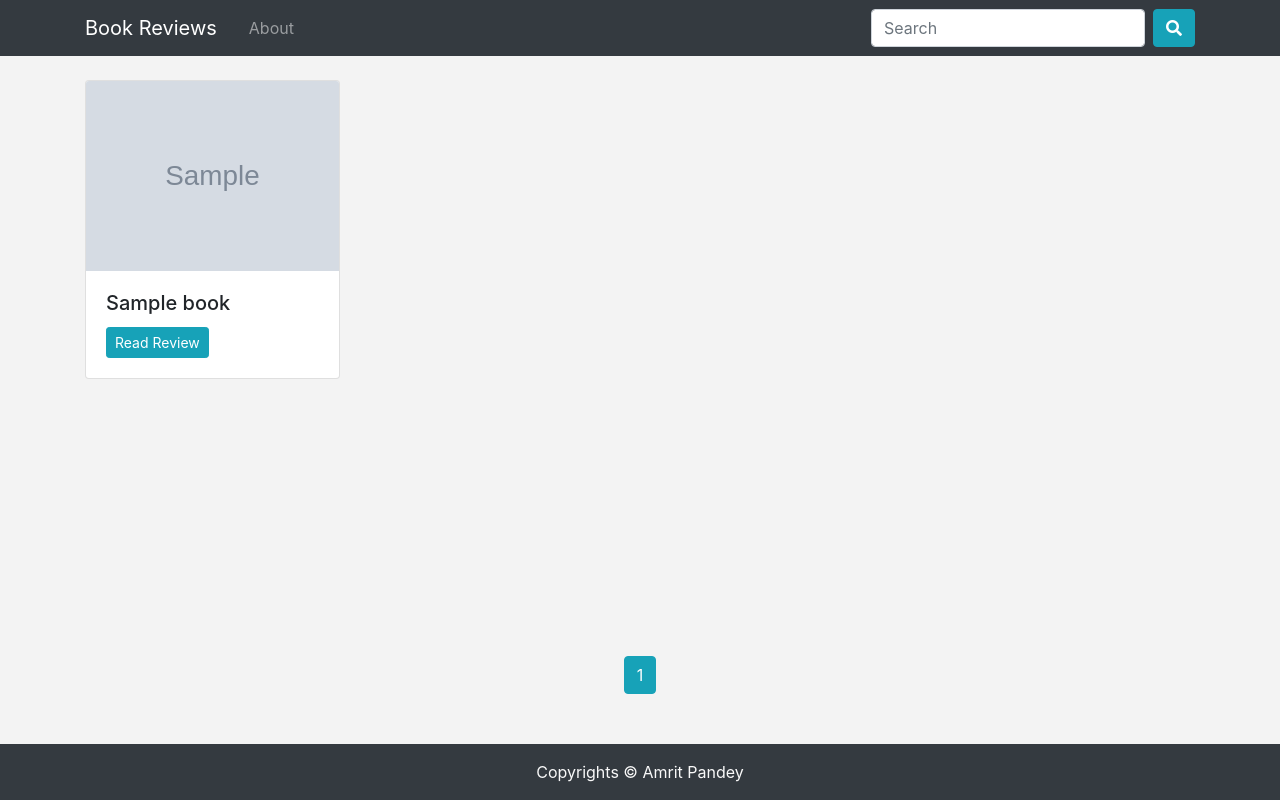
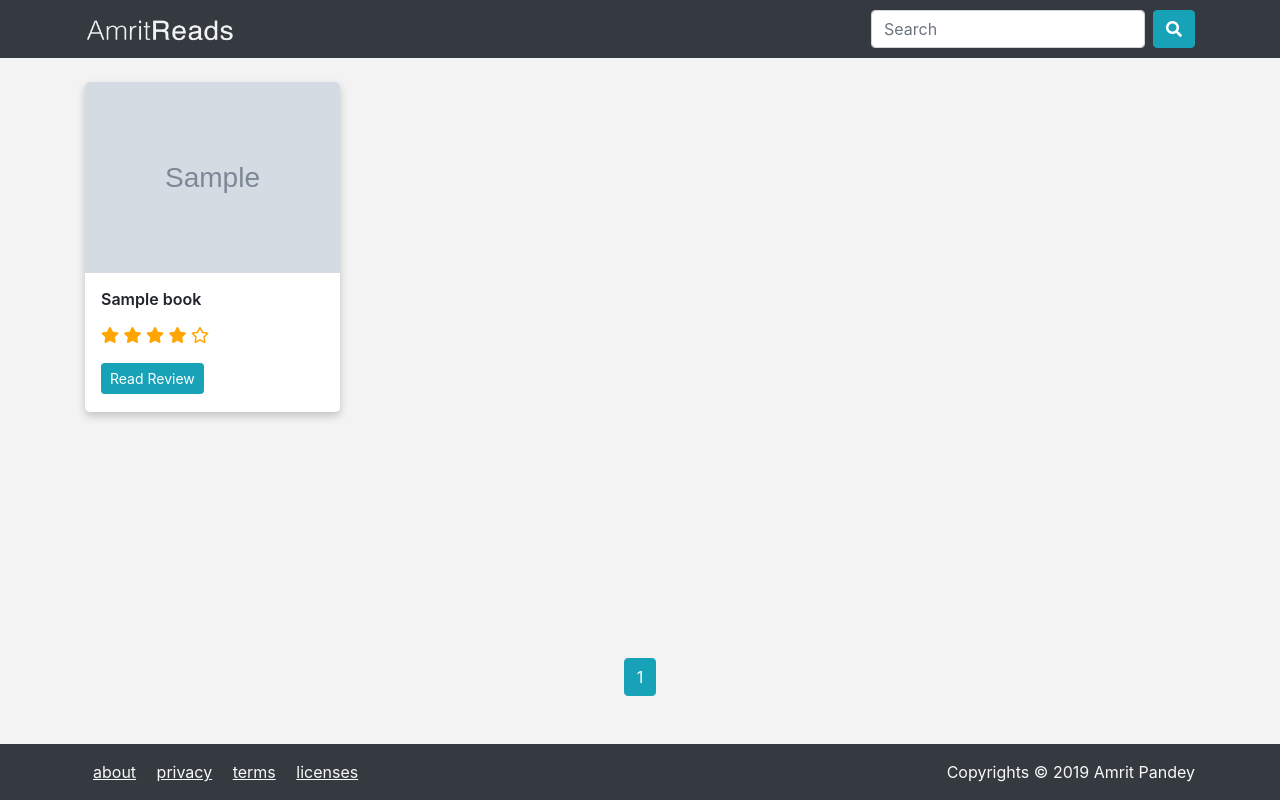
Before and after one commit to amritpandey23/Readaholic, a Flask app: page / in a window 1280 px wide. Run offline with Flask 2, Linux system fonts and the light colour scheme; tables that the repository leaves empty hold one stand-in row (values such as "Sample post"); grey boxes marked "Sample" are stand-in pictures; parts of the project's set-up code (start-up, migrations or seed data) failed here and were passed over; some libraries are stand-ins or nearby versions.

Commit message:
merge frontend

```diff
--- a/book_review/static/css/main.css
+++ b/book_review/static/css/main.css
@@ -7,13 +7,12 @@ body {
 }
 
 .main-footer {
-    text-align: center;
   background: #343a40;
   color: #f9f9f9;
   display: flex;
   justify-content: center;
   align-items: center;
-    height: 56px;
+  min-height: 56px;
 }
 
 .edit-pane {
@@ -32,10 +31,20 @@ body {
   border-width: 0 1px 1px 1px;
 }
 
-.review-content, .comment-card {
+.review-content,
+.comment-card {
   border: 1px solid #dee2e6;
   padding: 1rem;
   background: #fff;
+}
+
+.review-content,
+.book-title {
+  font-family: 'PT Serif', serif;
+}
+
+.book-title {
+  font-weight: 600;
 }
 
 .comment-card {
@@ -54,3 +63,53 @@ body {
 .rating-star {
   color: orange;
 }
+
+/* card design */
+.book-card {
+  box-shadow: 0 4px 8px 0 rgba(0, 0, 0, 0.2);
+  transition: 0.3s;
+  border-radius: 5px;
+  padding: 0 0 1rem 0;
+  background: #fff;
+}
+
+.book-card:hover {
+  box-shadow: 0 8px 16px 0 rgba(0, 0, 0, 0.2);
+}
+
+.book-card-container {
+  padding: 2px 16px;
+}
+
+.book-card-title {
+    margin: 0.75rem 0;
+    font-weight: 600;
+}
+
+.book-card .rating-stars {
+    margin-bottom: 1rem;
+}
+
+.book-card .cover-image-container {
+    max-height: 365px;
+    display: flex;
+    border-radius: 5px 5px 0 0;
+    justify-content: center;
+    align-items: center;
+    overflow: hidden;
+}
+
+.book-card .cover-image {
+    width: 100%;
+    height: 100%;
+}
+
+.site-links a{
+  color: #f9f9f9;
+  text-decoration: underline;
+  margin: 0 0.5rem;
+}
+
+.copyright-note {
+  text-align: right;
+}
--- a/book_review/templates/home.html
+++ b/book_review/templates/home.html
@@ -4,18 +4,27 @@
 <div class="book-deck">
     <div class="row">
         {% for book in books.items %}
-        <div class="col-sm-6 col-md-3 mb-4">
-            <div class="card" style="height: 100%;">
-                <a href="{{ url_for('book.present', book_slug=book.title_slug) }}">
-                    <img src="{{ url_for('main.send_image_file', filename=book.cover_image_file) }}"
-                        class="card-img-top">
+        <div class="col-sm-4 col-md-3 col-6 mb-4">
+            <div class="book-card">
+                <a href="{{ url_for('book.present', book_slug=book.title_slug) }}" class="cover-image-container">
+                    <img class="cover-image"
+                        src="{{ url_for('main.send_image_file', filename=book.cover_image_file) }}">
                 </a>
-                <div class="card-body">
-                    <h5 class="card-title">{{ book.book_title }}</h5>
-                    <div class="btn-group">
-                        <a href="{{ url_for('book.present', book_slug=book.title_slug) }}"
-                            class="btn btn-sm btn-info mr-2">Read Review</a>
+                <div class="book-card-container">
+                    <div class="book-card-title">{{ book.book_title }}</div>
+                    <div class="rating-stars">
+                        {% for n in range(5) %}
+                        {% if n < book.rating//1 %}
+                        <span class="fa fa-star rating-star"></span>
+                        {% elif (book.rating - n) == 0.5 %}
+                        <i class="fas fa-star-half-alt rating-star"></i>
+                        {% else %}
+                        <span class="far fa-star rating-star"></span>
+                        {% endif %}
+                        {% endfor %}
                     </div>
+                    <a href="{{ url_for('book.present', book_slug=book.title_slug) }}" class="btn btn-sm btn-info">Read
+                        Review</a>
                 </div>
             </div>
         </div>
--- a/book_review/templates/layout.html
+++ b/book_review/templates/layout.html
@@ -14,6 +14,7 @@
   <link rel="stylesheet" href="{{ url_for('static', filename='css/bootstrap.min.css') }}">
   <link rel="stylesheet" href="{{ url_for('static', filename='css/main.css') }}">
   <link href="https://cdnjs.cloudflare.com/ajax/libs/font-awesome/5.9.0/css/all.css" rel="stylesheet">
+  <link href="https://fonts.googleapis.com/css?family=PT+Serif:400,400i,700&display=swap" rel="stylesheet">
 </head>
 
 <body>
@@ -21,15 +22,16 @@
     <header class="main-header">
       <nav class="navbar navbar-expand-lg navbar-dark bg-dark">
         <div class="container">
-          <a class="navbar-brand mr-4" href="{{ url_for('main.home') }}">Book Reviews</a>
+          <a class="navbar-brand mr-2" href="{{ url_for('main.home') }}">
+            <img class="img-fluid" src="{{ url_for('static', filename='img/logo.png') }}" alt="brand logo"
+              style="max-width: 150px;">
+          </a>
           <button class="navbar-toggler" type="button" data-toggle="collapse" data-target="#navbarNav"
             aria-controls="navbarNav" aria-expanded="false" aria-label="Toggle navigation">
             <span class="navbar-toggler-icon"></span>
           </button>
           <div class="collapse navbar-collapse" id="navbarNav">
-            <ul class="navbar-nav mr-auto">
-              <a class="nav-item nav-link" href="{{ url_for('main.about') }}">About</span></a>
-            </ul>
+            <div class="mr-auto"></div>
             <ul class="navbar-nav">
               <form action="{{ url_for('book.search') }}" method="GET" class="form-inline my-2 my-lg-0">
                 <input class="form-control mr-sm-2" type="search" placeholder="Search" name="bname">
@@ -43,8 +45,10 @@
                 </a>
                 <div class="dropdown-menu" aria-labelledby="navbarDropdown">
                   <a class="dropdown-item" href="{{ url_for('book.add') }}"><i class="fas fa-plus"></i> Add Book</a>
-                  <a class="dropdown-item" href="{{ url_for('admins.add') }}"><i class="fas fa-user-shield"></i> Create Admin</span></a>
-                  <a class="dropdown-item" href="{{ url_for('admins.logout') }}"><i class="fas fa-sign-out-alt"></i> Logout</span></a>
+                  <a class="dropdown-item" href="{{ url_for('admins.add') }}"><i class="fas fa-user-shield"></i> Create
+                    Admin</span></a>
+                  <a class="dropdown-item" href="{{ url_for('admins.logout') }}"><i class="fas fa-sign-out-alt"></i>
+                    Logout</span></a>
                 </div>
               </li>
 
@@ -76,7 +80,23 @@
   </div>
   <footer class="main-footer">
     <div class="container">
-      Copyrights &copy; Amrit Pandey
+      <div class="row">
+        <div class="col-sm-6">
+          <div class="site-links">
+            <a href="">about</a>
+            <a href="">privacy</a>
+            <a href="">terms</a>
+            <a href="">licenses</a>
+          </div>
+        </div>
+        <div class="col-sm-6">
+          <div class="copyright-note">
+            Copyrights &copy; 2019 Amrit Pandey
+          </div>
+        </div>
+      </div>
+
+
     </div>
   </footer>
   <script src="{{ url_for('static', filename='js/jquery.slim.min.js') }}"></script>
--- a/run.py
+++ b/main.py
@@ -1,4 +1,4 @@
 from book_review import app
 
 if __name__ == "__main__":
-    app.run(port=3000)
+    app.run(host="127.0.0.1", port=8080)
--- a/req.txt
+++ b/req.txt
@@ -14,6 +14,7 @@ Flask-Login==0.4.1
 Flask-PageDown==0.2.2
 Flask-SQLAlchemy==2.4.0
 Flask-WTF==0.14.2
+gunicorn==19.9.0
 idna==2.8
 isort==4.3.21
 itsdangerous==1.1.0
@@ -21,11 +22,13 @@ Jinja2==2.10.1
 lazy-object-proxy==1.4.1
 logzero==1.5.0
 lyricwikia==0.1.9
+markdown2==2.3.8
 MarkupSafe==1.1.1
 mccabe==0.6.1
 mutagen==1.42.0
 pafy==0.5.4
 pathlib==1.0.1
+pkg-resources==0.0.0
 pycparser==2.19
 pylint==2.3.1
 PyYAML==5.1.1
```
Also changed, not shown: book_review/templates/book.html (+7 -4 lines), book_review/static/img/logo.png (added), 1 other file. Lines whose indentation alone changed are shown as unchanged.
